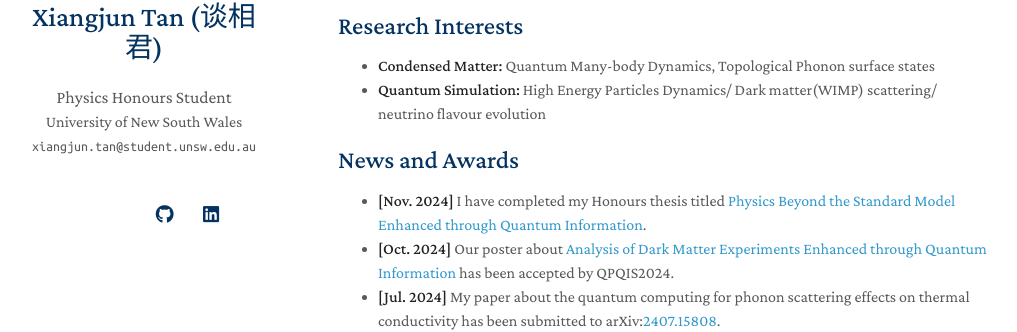
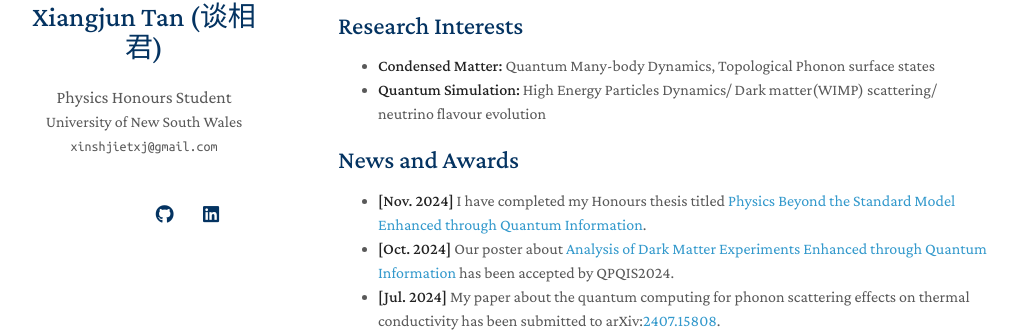
Before and after one commit to xiangjun-tan/xiangjun-tan.github.io, a Jekyll site: the page built from index.md, in a window 1280 px wide. Shown: the part 213-545 px from the top of the page, without its empty margins (132-1149 px from the left). Built offline with Jekyll 4.4.1, drawn with Linux system fonts in a browser that asks for light colours; nearby versions of some CDN libraries; a style sheet for code colours, icons or effects is not loaded; our own code applies the rules of GitHub Pages for plain Markdown files.

Commit message:
Update _config.yml

```diff
--- a/_config.yml
+++ b/_config.yml
@@ -2,7 +2,7 @@
 title: Xiangjun Tan (谈相君)
 position: Physics Honours Student
 affiliation: University of New South Wales
-email: xiangjun.tan@student.unsw.edu.au
+email: xinshjietxj@gmail.com
 
 # Search Engine Optimization (SEO)
 # The following information is used to improve the website traffic from search engines, e.g., Google.
```
